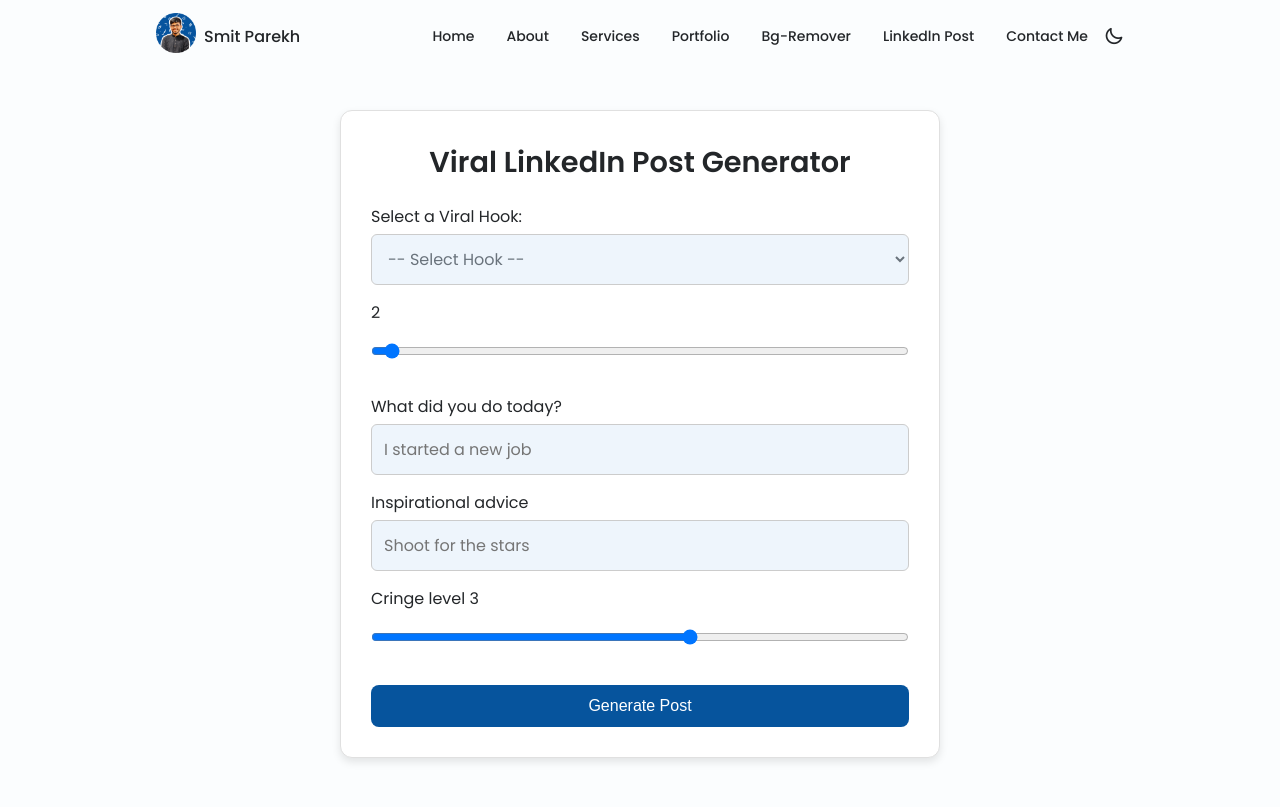
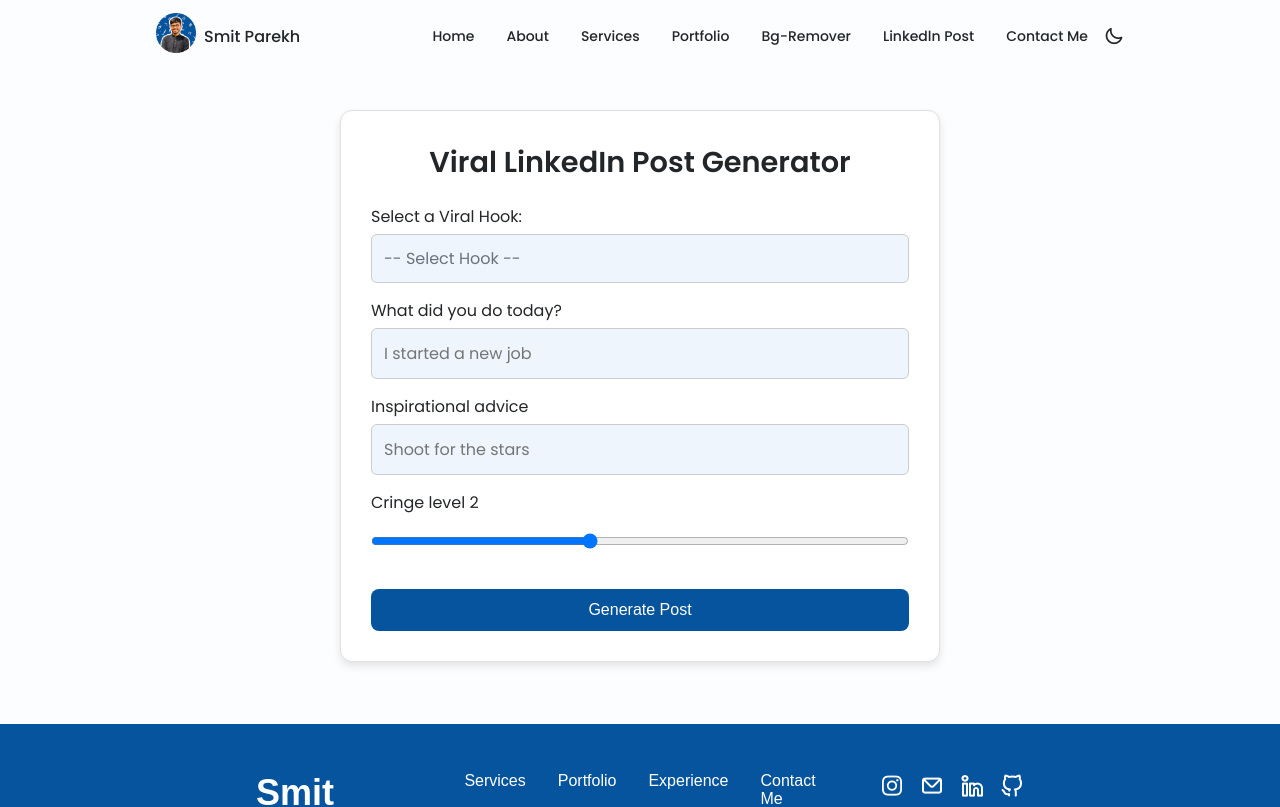
Before and after one commit to SmitParekh84/Smit-React-New-Portfolio-front-end, a React (Vite) app: page /viral-linkedin-post-generator in a window 1280 px wide. Shown: the top 807 px of the page. Built offline with nearby package versions, Linux system fonts and the light colour scheme.

Commit message:
Enhance LinkedIn Post Generator: update dropdown styles and add new hook templates

```diff
--- a/src/assets/css/styles.css
+++ b/src/assets/css/styles.css
@@ -1278,11 +1278,12 @@ img {
   font-size: var(--normal-font-size);
   font-family: var(--body-font);
   transition: border-color 0.3s;
-}
-
-.linkedin-post-generator select:focus {
-  border-color: var(--primary-color, #007bff);
-  outline: none;
+  height: auto; /* Make sure the height is not restricted */
+  max-height: 180px; /* Show only 5 options (adjust this value based on option size) */
+  overflow-y: auto; /* Enable vertical scrolling when there are more than 5 options */
+  -webkit-appearance: none;  /* Remove the default dropdown arrow in Webkit-based browsers */
+  -moz-appearance: none;     /* Remove the default dropdown arrow in Firefox */
+  appearance: none;          /* Remove the default dropdown arrow in modern browsers */
 }
 
 /* Option Styling */
@@ -1294,16 +1295,21 @@ img {
   font-size: var(--normal-font-size);
 }
 
-/* Custom Dropdown Arrow Styling */
+/* Remove the default dropdown arrow */
 .linkedin-post-generator select::-ms-expand {
   display: none; /* Hides the default dropdown arrow in Internet Explorer */
 }
 
+/* Custom Dropdown Arrow Styling */
 .linkedin-post-generator select::after {
   content: " ▼"; /* Adds a custom dropdown arrow */
   font-size: 1rem;
   color: var(--primary-color, #007bff);
-}
+  pointer-events: none; /* Makes sure the custom arrow doesn't interfere with the dropdown */
+}
+
+
+
 /*==================== FOOTER ====================*/
 .footer {
   padding-top: 2rem;
--- a/src/components/LinkedInPostGenerator.jsx
+++ b/src/components/LinkedInPostGenerator.jsx
@@ -5,12 +5,12 @@ import { ToastContainer, toast } from "react-toastify";
 const LinkedInPostGenerator = () => {
     const [activity, setActivity] = useState("");
     const [advice, setAdvice] = useState("");
-    const [cringeLevel, setCringeLevel] = useState(3);
+    const [cringeLevel, setCringeLevel] = useState(2);
     const [generatedPost, setGeneratedPost] = useState("");
     const [selectedHook, setSelectedHook] = useState(""); // New state for selected hook
     const [ask, setAsk] = useState(""); // New state for selected hook
     const [loading, setLoading] = useState(false); // State to track loading status
-    const [xValue, setXValue] = useState(2); // Value of X (range between 2 and 5)
+    const [xValue, setXValue] = useState(); // Value of X (range between 2 and 5)
     const apiUrl = import.meta.env.VITE_API_URL;
     const hooks = [
         { id: 1, label: "A Superior Method", template: "[Common belief or practice] [negative consequence]. Here's the [notable method] [famous individuals or groups] use instead:" },
@@ -18,6 +18,11 @@ const LinkedInPostGenerator = () => {
         { id: 3, label: "Impactful Advice", ask: "How Many Advice ?", template: "[Unusual habit/action] solves [high percentage of major problem]. X more [simple/quick/easy] [habits/actions] to [improve/change a specific situation]:" },
         { id: 4, label: "Simple Steps", ask: "How Many Steps ?", template: "X [easy/simple/quick] steps to [achieve impressive result] in [short time frame] - even if you [face common obstacle]:" },
         { id: 5, label: "Industry Issues", ask: "How Many Issues ?", template: "X huge issues we're dealing with in [industry/profession] today: [Specific problem] → [Striking statistic or fact]." },
+        { id: 6, label: "Personal Story", template: "I remember when I [specific event]. It taught me [important lesson]. Now, I [action taken] to [improve/change specific situation]:" },
+        { id: 7, label: "Professional Challenge", template: "I faced a major challenge at work today: [Specific problem]. I handled it by [specific action]. Here's what I learned:" },
+        { id: 8, label: "Industry Trend", template: "I've noticed a new trend in [industry/profession] lately: [Specific trend]. Here's why it's [positive/negative] for [profession/industry]:" },
+        { id: 9, label: "Career Milestone", template: "I've reached a major milestone in my career: [Specific achievement]. It's a reminder that [important lesson learned]:" },
+        { id: 10, label: "Professional Growth", template: "I've grown so much in my career since [specific event]. I'm proud of how far I've come, and I'm excited for what's next:" },
     ];
 
 
```
